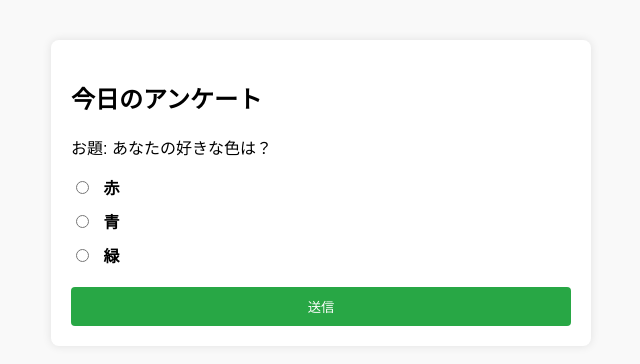
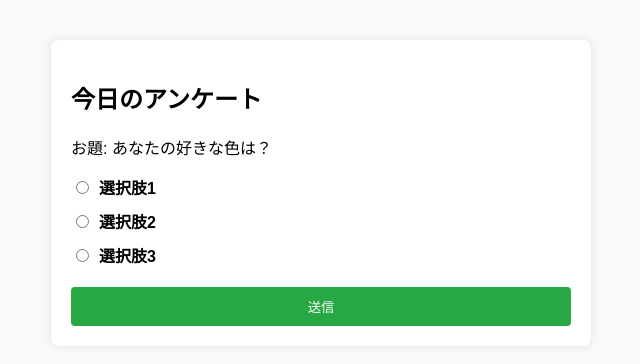
Before and after one commit to nokotoradio/survey, a plain HTML site: page index.html in a window 1280 px wide. Shown: the whole page, without its empty margins (319-959 px from the left). Drawn offline with Linux system fonts and the light colour scheme.

Commit message:
Add files via upload

```diff
--- a/index.html
+++ b/index.html
@@ -18,9 +18,9 @@
         <h2>今日のアンケート</h2>
         <p id="todayTopic">お題: あなたの好きな色は？</p>
         <form id="surveyForm">
-            <label><input type="radio" name="answer" value="赤"> 赤</label>
-            <label><input type="radio" name="answer" value="青"> 青</label>
-            <label><input type="radio" name="answer" value="緑"> 緑</label>
+            <label><input type="radio" name="answer" value="選択肢1">選択肢1</label>
+            <label><input type="radio" name="answer" value="選択肢2">選択肢2</label>
+            <label><input type="radio" name="answer" value="選択肢3">選択肢3</label>
             <button type="button" onclick="submitSurvey()">送信</button>
         </form>
     </div>
@@ -33,7 +33,7 @@
                 return;
             }
 
-            let results = JSON.parse(localStorage.getItem("surveyResults")) || { "赤": 0, "青": 0, "緑": 0 };
+            let results = JSON.parse(localStorage.getItem("surveyResults")) || { "選択肢1": 0, "選択肢2": 0, "選択肢3": 0 };
             results[selectedAnswer.value]++;
 
             localStorage.setItem("surveyResults", JSON.stringify(results));
```
